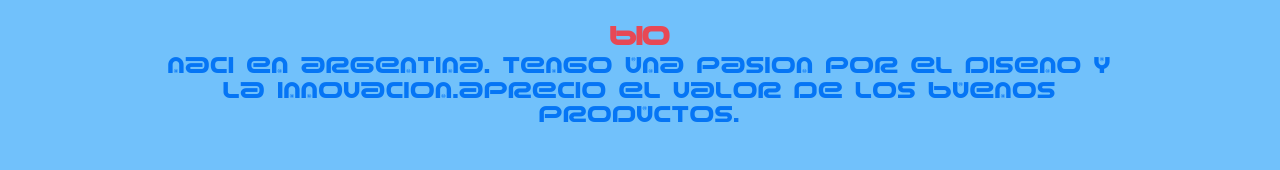
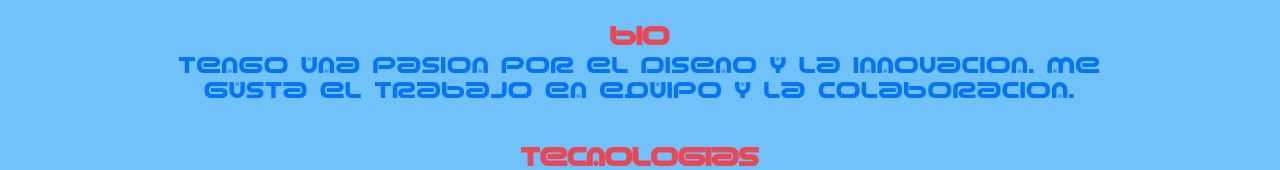
Before and after one commit to pibelanzallamas/brandon-portfolio, a React (Vite) app: page /profile in a window 1280 px wide. Shown: the part 382-552 px from the top of the page. Built offline with nearby package versions, Linux system fonts and the light colour scheme.

Commit message:
update: profile bio

```diff
--- a/src/components/Profile.jsx
+++ b/src/components/Profile.jsx
@@ -27,13 +27,12 @@ function Profile() {
         <p className="profile-description">
           {esp ? (
             <>
-              Nací en Argentina. Tengo una pasión por el diseño y la innovación.
-              {/* Aprecio el valor de los productos bien elaborados. */}
-              Aprecio el valor de los buenos productos.
+              Tengo una pasión por el diseño y la innovación.
+              Me gusta el trabajo en equipo y la colaboracion.
             </>
           ) : (
             <>
-              I was born in Argentina. I have a passion for design and innovation.
+              I have a passion for design and good work.
               I appreciate the value of well-crafted products.
             </>
           )}
```
